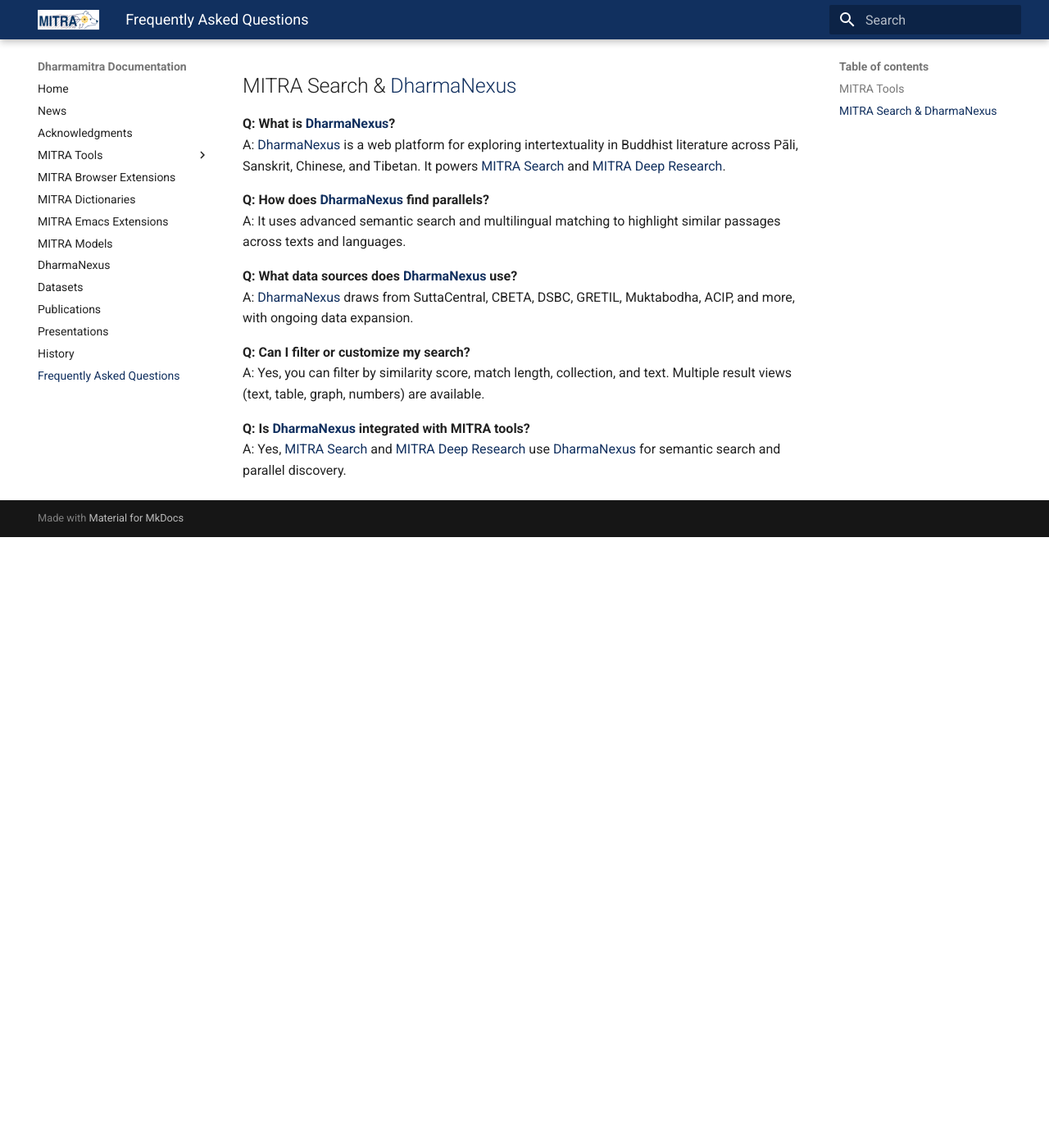
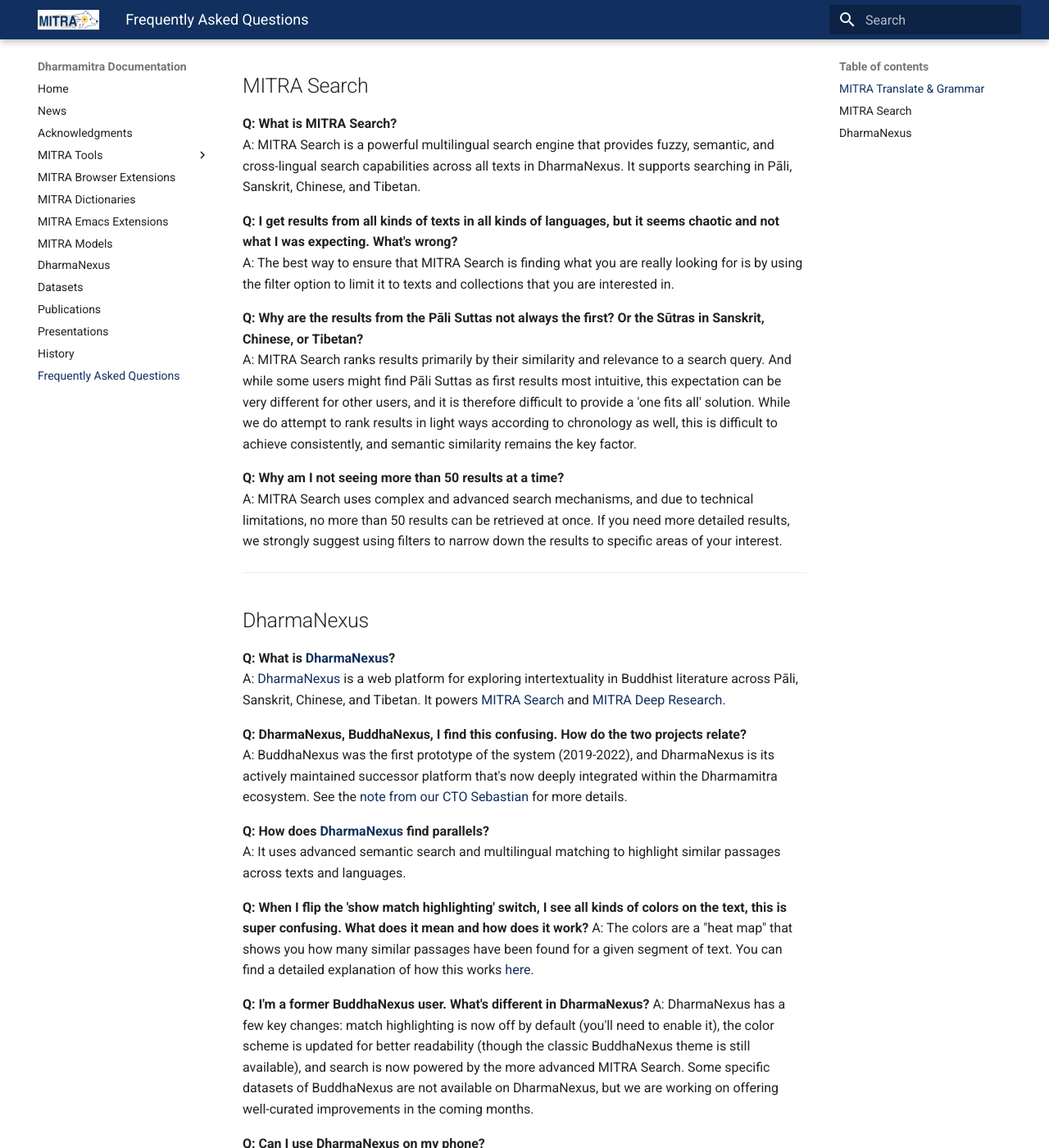
Before and after one commit to dharmamitra/dharmamitra-guides, an MkDocs documentation site: the page built from docs/faq.md, in a window 1280 px wide and 1400 px high, scrolled down 961 px. Shown: the whole window at 82% size. Built offline with MkDocs 1.6.1 and Material for MkDocs 9.7.7, drawn with Linux system fonts in a browser that asks for light colours; before the commit the page ends 1616 px from its top, so only the background shows below that; some of the changed text lies outside the part shown.

Commit message:
added more FAQ

```diff
--- a/docs/faq.md
+++ b/docs/faq.md
@@ -1,6 +1,6 @@
 # FAQ: MITRA Tools & [DharmaNexus](https://dharmamitra.github.io/dharmamitra-guides/dharmanexus/)
 
-## MITRA Tools
+## MITRA Translate & Grammar
 
 **Q: What languages does MITRA Translate support?**
 A: Sanskrit, Pāli, Tibetan, and Classical Chinese to English. "English (Explained)" mode provides grammatical explanations.
@@ -28,21 +28,40 @@
 A: Yes, all MITRA tools are free for access at [Dharmamitra](https://dharmamitra.org).
 
 ---
+## MITRA Search
 
-## MITRA Search & [DharmaNexus](https://dharmamitra.github.io/dharmamitra-guides/dharmanexus/)
+**Q: What is MITRA Search?**
+A: MITRA Search is a powerful multilingual search engine that provides fuzzy, semantic, and cross-lingual search capabilities across all texts in DharmaNexus. It supports searching in Pāli, Sanskrit, Chinese, and Tibetan.
 
+**Q: I get results from all kinds of texts in all kinds of languages, but it seems chaotic and not what I was expecting. What's wrong?**
+A: The best way to ensure that MITRA Search is finding what you are really looking for is by using the filter option to limit it to texts and collections that you are interested in.
+
+**Q: Why are the results from the Pāli Suttas not always the first? Or the Sūtras in Sanskrit, Chinese, or Tibetan?**
+A: MITRA Search ranks results primarily by their similarity and relevance to a search query. And while some users might find Pāli Suttas as first results most intuitive, this expectation can be very different for other users, and it is therefore difficult to provide a 'one fits all' solution. While we do attempt to rank results in light ways according to chronology as well, this is difficult to achieve consistently, and semantic similarity remains the key factor.
+
+**Q: Why am I not seeing more than 50 results at a time?**
+A: MITRA Search uses complex and advanced search mechanisms, and due to technical limitations, no more than 50 results can be retrieved at once. If you need more detailed results, we strongly suggest using filters to narrow down the results to specific areas of your interest.
+
+---
+
+## DharmaNexus
 
 **Q: What is [DharmaNexus](https://dharmamitra.github.io/dharmamitra-guides/dharmanexus/)?**
 A: [DharmaNexus](https://dharmamitra.github.io/dharmamitra-guides/dharmanexus/) is a web platform for exploring intertextuality in Buddhist literature across Pāli, Sanskrit, Chinese, and Tibetan. It powers [MITRA Search](https://dharmamitra.github.io/dharmamitra-guides/mitra_tools/search/) and [MITRA Deep Research](https://dharmamitra.github.io/dharmamitra-guides/mitra_tools/deep_research/).
 
+**Q: DharmaNexus, BuddhaNexus, I find this confusing. How do the two projects relate?**
+A: BuddhaNexus was the first prototype of the system (2019-2022), and DharmaNexus is its actively maintained successor platform that's now deeply integrated within the Dharmamitra ecosystem. See the [note from our CTO Sebastian](news.md#july-21-2024-a-note-by-cto-sebastian-about-buddhanexus-and-the-future-prospects) for more details.
+
+
 **Q: How does [DharmaNexus](https://dharmamitra.github.io/dharmamitra-guides/dharmanexus/) find parallels?**
 A: It uses advanced semantic search and multilingual matching to highlight similar passages across texts and languages.
 
-**Q: What data sources does [DharmaNexus](https://dharmamitra.github.io/dharmamitra-guides/dharmanexus/) use?**
-A: [DharmaNexus](https://dharmamitra.github.io/dharmamitra-guides/dharmanexus/) draws from SuttaCentral, CBETA, DSBC, GRETIL, Muktabodha, ACIP, and more, with ongoing data expansion.
+**Q: When I flip the 'show match highlighting' switch, I see all kinds of colors on the text, this is super confusing. What does it mean and how does it work?**
+A: The colors are a "heat map" that shows you how many similar passages have been found for a given segment of text. You can find a detailed explanation of how this works [here](https://dharmamitra.github.io/dharmamitra-guides/dharmanexus/#how-intertextuality-exploration-works).
 
-**Q: Can I filter or customize my search?**
-A: Yes, you can filter by similarity score, match length, collection, and text. Multiple result views (text, table, graph, numbers) are available.
 
-**Q: Is [DharmaNexus](https://dharmamitra.github.io/dharmamitra-guides/dharmanexus/) integrated with MITRA tools?**
-A: Yes, [MITRA Search](https://dharmamitra.github.io/dharmamitra-guides/mitra_tools/search/) and [MITRA Deep Research](https://dharmamitra.github.io/dharmamitra-guides/mitra_tools/deep_research/) use [DharmaNexus](https://dharmamitra.github.io/dharmamitra-guides/dharmanexus/) for semantic search and parallel discovery.
+**Q: I'm a former BuddhaNexus user. What's different in DharmaNexus?**
+A: DharmaNexus has a few key changes: match highlighting is now off by default (you'll need to enable it), the color scheme is updated for better readability (though the classic BuddhaNexus theme is still available), and search is now powered by the more advanced MITRA Search. Some specific datasets of BuddhaNexus are not available on DharmaNexus, but we are working on offering well-curated improvements in the coming months.
+
+**Q: Can I use DharmaNexus on my phone?**
+A: Yes and No. You can use it to browse and read texts on your phone, but it's not suited for viewing intertextual connections. For that, we recommend you to use a desktop PC or laptop to take advantage of the multi-column layout.
```
Also changed, not shown: docs/dharmanexus.md (+8 -1 lines).
